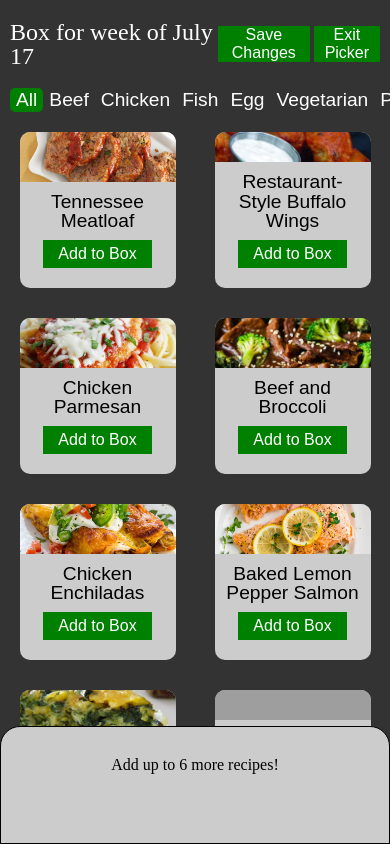
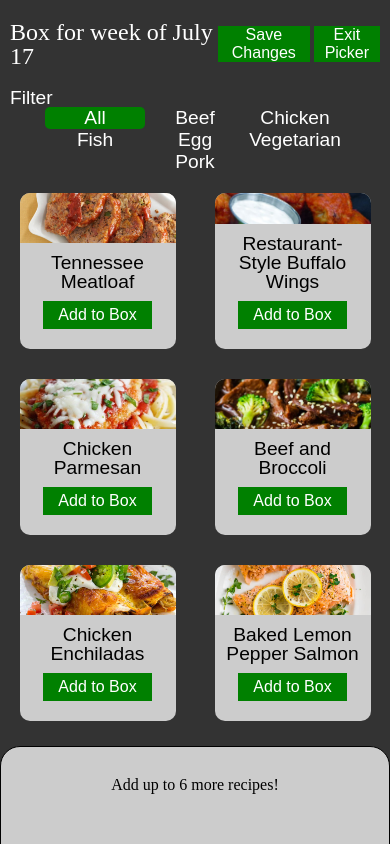
Before and after one commit to Taouen/gobble, a React (Create React App) app: page /picker in a window 390 px wide. Shown: the top 844 px of the page. Built offline with nearby package versions, Linux system fonts and the light colour scheme; grey boxes are pictures that could not be loaded.

Commit message:
changed category bar on mobile to drop down filter menu

```diff
--- a/src/components/CategoryBar.js
+++ b/src/components/CategoryBar.js
@@ -1,14 +1,26 @@
 import React from 'react';
 import styled from 'styled-components';
 
-const Bar = styled.ul`
+const Bar = styled.div`
   color: white;
-  display: flex;
+  /*   display: flex; */
+  font-family: Arial, Helvetica, sans-serif;
   grid-area: menu;
-  justify-content: space-between;
-  overflow: scroll;
+  /*   justify-content: space-between; */
   padding: 0 10px;
   width: 100vw;
+`;
+const CategoriesMenu = styled.ul`
+  display: flex;
+  flex-wrap: wrap;
+  height: 0;
+  justify-content: center;
+  overflow: hidden;
+  width: 100%;
+  &.active {
+    height: auto;
+    /* need to figure out transition, currently even setting the transition does nothing. */
+  }
 `;
 const CategoryButton = styled.button`
   background: ${(props) => (props.active ? 'green' : 'none')};
@@ -17,19 +29,33 @@ const CategoryButton = styled.button`
   color: white;
   cursor: pointer;
   font-size: 1.2rem;
-  /*   padding: 0; */ /* apparently the li has a default padding, need this to override */
-
+  padding: 0; /* apparently the li has a default padding, need this to override */
+  width: 100px; /*  not sure what to set here, need all the buttons to be the same width but dont want to use a fixed width */
   &:hover {
     background: green;
   }
 `;
+const FilterButton = styled.h4`
+  font-size: 1.2rem;
+`;
 
 class Category extends React.Component {
+  state = {
+    active: true,
+  };
+
+  openMenu = () => {
+    const isActive = this.state.active;
+    this.setState({ active: !isActive });
+  };
+
   render() {
     const categories = this.props.categories;
 
     return (
       <Bar>
+        <FilterButton onClick={this.openMenu}>Filter</FilterButton>
+        <CategoriesMenu className={this.state.active ? 'active' : 'null'}>
           {categories.map((protein, i) => (
             <li key={i}>
               <CategoryButton
@@ -40,6 +66,7 @@ class Category extends React.Component {
               </CategoryButton>
             </li>
           ))}
+        </CategoriesMenu>
       </Bar>
     );
   }
--- a/src/components/MobileBox.js
+++ b/src/components/MobileBox.js
@@ -44,15 +44,24 @@ const Full = styled.span`
 `;
 
 class MobileBox extends React.Component {
+  state = {
+    expanded: false,
+  };
+
+  expandBox = () => {
+    const isExpanded = this.state.expanded;
+    this.setState({ expanded: !isExpanded });
+  };
+
   render() {
-    const { contents, expanded } = this.props;
+    const { contents } = this.props;
 
     return (
       <BoxTray
         contents={`0% - (${contents.length * 210}px + 20px)`}
-        expanded={expanded}
+        expanded={this.state.expanded}
       >
-        <BoxInfo onClick={this.props.expandBox}>
+        <BoxInfo onClick={this.expandBox}>
           {contents.length === 6 ? (
             <h3>
               Your box is <Full>full!</Full>
--- a/src/components/Picker.js
+++ b/src/components/Picker.js
@@ -61,7 +61,6 @@ class Picker extends React.Component {
     boxFull: false,
     categories: [],
     activeCategory: 'All',
-    expanded: true,
   };
 
   componentDidMount = () => {
@@ -129,11 +128,6 @@ class Picker extends React.Component {
     }
   };
 
-  expandBox = () => {
-    const isExpanded = this.state.expanded;
-    this.setState({ expanded: !isExpanded });
-  };
-
   render() {
     const { recipes, categories, activeCategory } = this.state;
     return (
```
Lines whose indentation alone changed are shown as unchanged.
